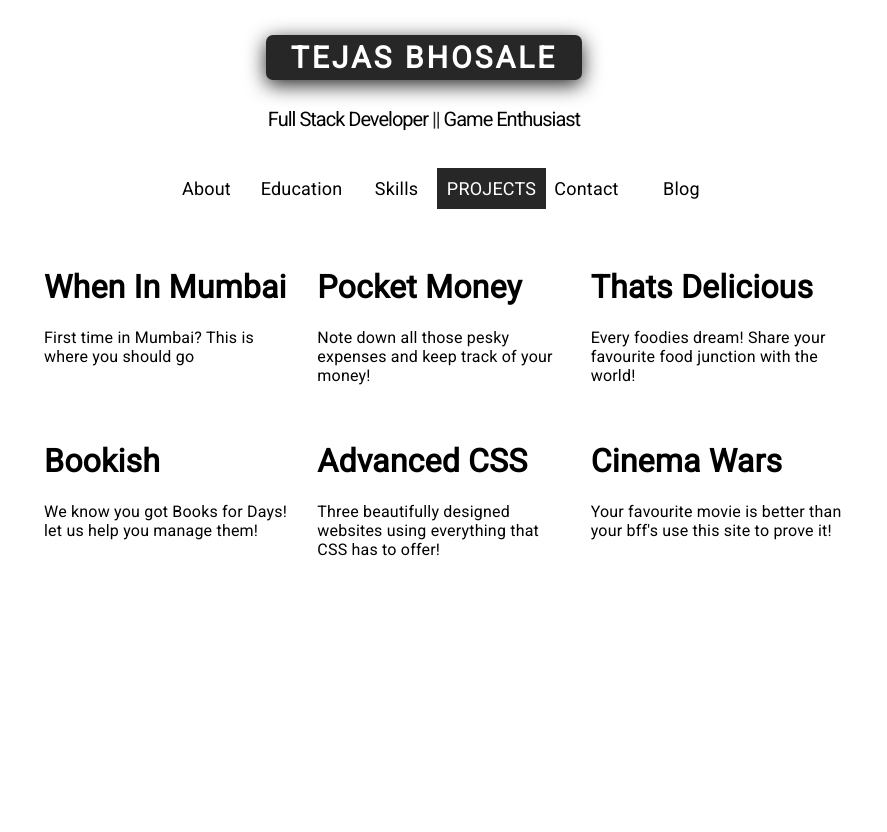
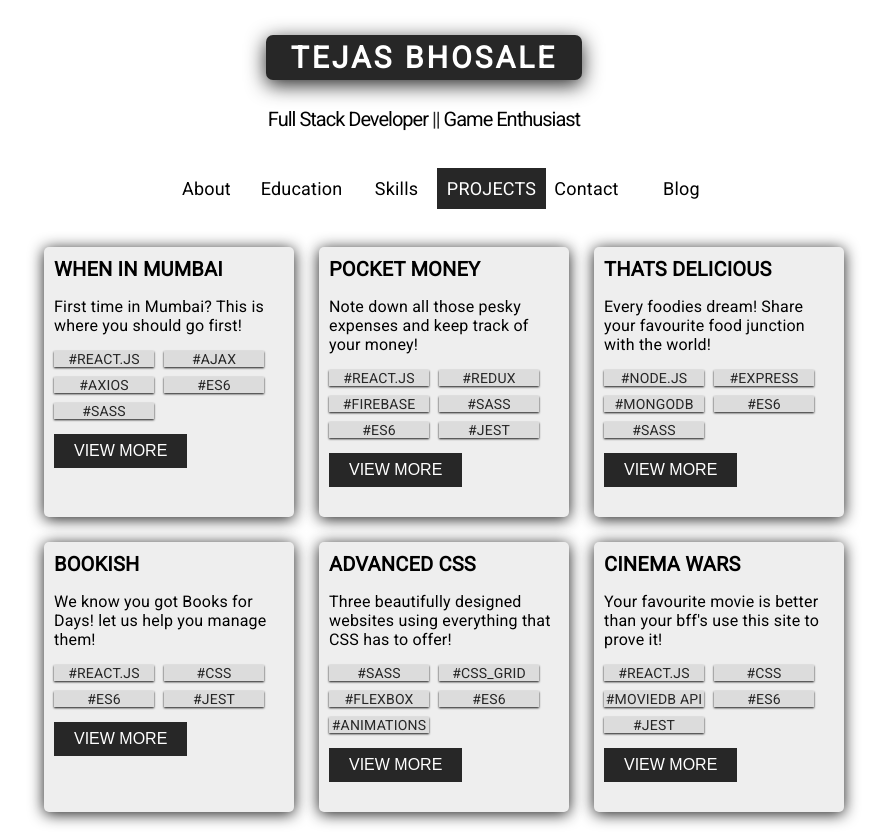
Before and after one commit to bhosaleT/my-portfolio-react, a React (Create React App) app: page / in a window 1280 px wide. Both pictures are taken after a click on the item "Projects". Shown: the whole page, without its empty margins (216-1103 px from the left). Before the commit the page ends 800 px from the top, so only its background shows below. Built offline with nearby package versions, Linux system fonts and the light colour scheme.

Commit message:
updated projects component

```diff
--- a/src/components/ProjectItem.js
+++ b/src/components/ProjectItem.js
@@ -1,14 +1,22 @@
-import React from 'react';
+import React from "react";
 
-class ProjectItem extends React.Component{
-    render(){
-        return(
-            <div>
-            <h1>{this.props.project.name}</h1>
-            <p>{this.props.project.descShort}</p>
-            </div>
-        )
-    }
+class ProjectItem extends React.Component {
+  render() {
+    return (
+      <div className="project">
+        <h1 className="project-title">{this.props.project.name}</h1>
+        <p className="project-desc">{this.props.project.descShort}</p>
+        <div className="tag-div">
+          <ul className="tags">
+            {this.props.project.tags.map(tag => (
+              <li className="tag-item">#{tag}</li>
+            ))}
+          </ul>
+        </div>
+        <button className="button">View More</button>
+      </div>
+    );
+  }
 }
 
 export default ProjectItem;
--- a/src/css/App.css
+++ b/src/css/App.css
@@ -349,6 +349,43 @@ li {
   margin: 20px auto;
   display: grid;
   grid-template-columns: repeat(auto-fit, minmax(250px, 1fr));
-  grid-gap: 20px;
+  grid-gap: 25px;
   width: 800px;
 }
+
+.project {
+  background-color: #eeeeee;
+  padding: 10px;
+  height: 250px;
+  border-radius: 5px;
+  box-shadow: 0 2px 15px rgba(0, 0, 0, 0.9);
+}
+
+.project-title {
+  font-size: 20px;
+  margin: 0;
+  text-transform: uppercase;
+}
+
+.tag-div {
+  margin: 0;
+  padding: 0;
+}
+
+.tags {
+  display: grid;
+  padding: 0;
+  margin: 0;
+  grid-template-columns: repeat(2, 100px);
+  grid-gap: 10px;
+}
+
+.tag-item {
+  background-color: #dcdcdc;
+  color: #272727;
+  font-size: 14px;
+  text-transform: uppercase;
+  text-align: center;
+  /* border-radius: 5px; */
+  box-shadow: 0 1px 2px rgba(0, 0, 0, 0.9);
+}
--- a/src/projects.js
+++ b/src/projects.js
@@ -1,28 +1,39 @@
 const projectElements = {
   project1: {
     name: "When In Mumbai",
-        descShort: "First time in Mumbai? This is where you should go"
+    descShort: "First time in Mumbai? This is where you should go first!",
+    // descLong: "A Google Maps based website that shows "
+    tags: ["React.js", "AJAX", "AXIOS", "ES6", "SASS"]
   },
   project2: {
     name: "Pocket Money",
-        descShort: "Note down all those pesky expenses and keep track of your money!"
+    descShort:
+      "Note down all those pesky expenses and keep track of your money!",
+    tags: ["React.js", "Redux", "Firebase", "SASS", "ES6", "Jest"]
   },
   project3: {
     name: "Thats Delicious",
-        descShort: "Every foodies dream! Share your favourite food junction with the world!"
+    descShort:
+      "Every foodies dream! Share your favourite food junction with the world!",
+    tags: ["NODE.js", "Express", "MongoDB", "ES6", "SASS"]
   },
   project4: {
     name: "Bookish",
-        descShort: "We know you got Books for Days! let us help you manage them!"
+    descShort: "We know you got Books for Days! let us help you manage them!",
+    tags: ["React.js", "CSS", "ES6", "Jest"]
   },
   project5: {
     name: "Advanced CSS",
-        descShort: "Three beautifully designed websites using everything that CSS has to offer!"
+    descShort:
+      "Three beautifully designed websites using everything that CSS has to offer!",
+    tags: ["SASS", "CSS_GRID", "FLEXBOX", "ES6", "ANIMATIONS"]
   },
   project6: {
     name: "Cinema Wars",
-        descShort: "Your favourite movie is better than your bff's use this site to prove it!"
+    descShort:
+      "Your favourite movie is better than your bff's use this site to prove it!",
+    tags: ["React.js", "CSS", "MovieDB API", "ES6", "Jest"]
   }
-}
+};
 
 export default projectElements;
```
Lines whose indentation alone changed are shown as unchanged.
